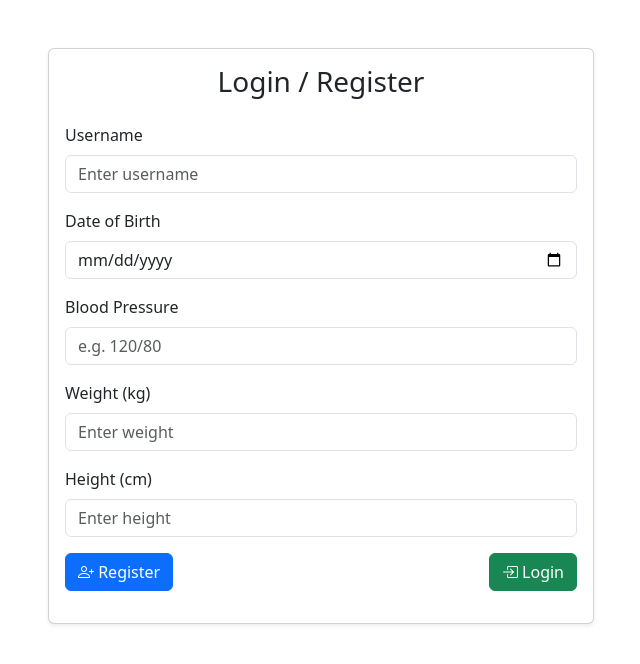
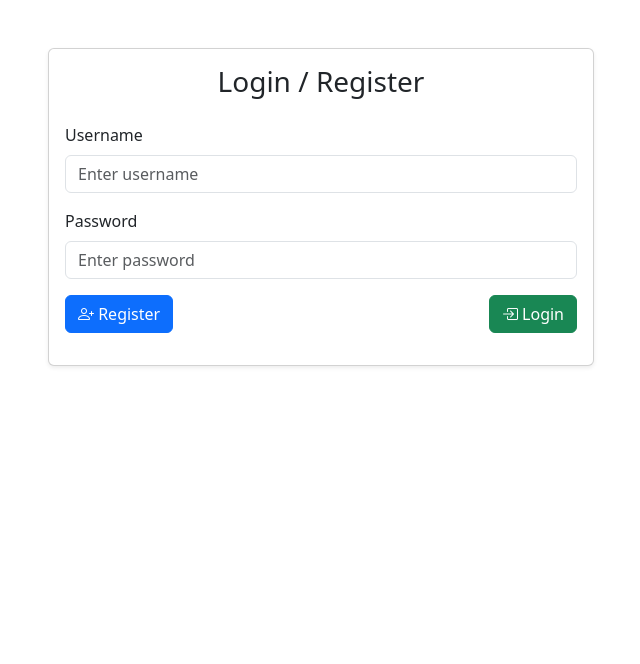
Before and after one commit to saulizar93/health-monitoring-system, an Angular app: page /login in a window 1280 px wide. Before the commit this address led to /. Shown: the top 664 px of the page, without its empty margins (319-959 px from the left). Built offline with nearby package versions, Linux system fonts and the light colour scheme.

Commit message:
functional login & record keeping with indexedDB

```diff
--- a/src/app/app.html
+++ b/src/app/app.html
@@ -1 +1 @@
-<app-login></app-login>
+<router-outlet></router-outlet>
--- a/src/app/app.routes.ts
+++ b/src/app/app.routes.ts
@@ -1,3 +1,9 @@
 import { Routes } from '@angular/router';
+import { LoginComponent } from './components/login/login/login.component';
+import { MetricsComponent } from './components/user-dashboard/metrics.component/metrics.component';
 
-export const routes: Routes = [];
+export const routes: Routes = [
+  { path: '', redirectTo: 'login', pathMatch: 'full' },
+  { path: 'login', component: LoginComponent },
+  { path: 'metrics', component: MetricsComponent },
+];
--- a/src/app/app.ts
+++ b/src/app/app.ts
@@ -4,7 +4,7 @@ import { LoginComponent } from './components/login/login/login.component';
 
 @Component({
   selector: 'app-root',
-  imports: [RouterOutlet, LoginComponent],
+  imports: [RouterOutlet],
   templateUrl: './app.html',
   styleUrl: './app.scss',
 })
--- a/src/app/components/login/login/login.component.html
+++ b/src/app/components/login/login/login.component.html
@@ -1,14 +1,13 @@
 <div class="container mt-5">
-  <!-- Login / Register Form -->
-  <div *ngIf="!currentUser" class="row justify-content-center">
+  <div class="row justify-content-center">
     <div class="col-md-6">
       <div class="card shadow-sm">
         <div class="card-body">
           <h3 class="card-title mb-4 text-center">Login / Register</h3>
 
-          <form (ngSubmit)="login()">
+          <form action="">
             <div class="mb-3">
-              <label class="form-label">Username</label>
+              <label for="" class="form-label">Username</label>
               <input
                 type="text"
                 class="form-control"
@@ -20,45 +19,19 @@
             </div>
 
             <div class="mb-3">
-              <label class="form-label">Date of Birth</label>
-              <input type="date" class="form-control" [(ngModel)]="dob" name="dob" />
-            </div>
-
-            <div class="mb-3">
-              <label class="form-label">Blood Pressure</label>
+              <label for="" class="form-label">Password</label>
               <input
-                type="text"
+                type="password"
                 class="form-control"
-                [(ngModel)]="bloodPressure"
-                name="bloodPressure"
-                placeholder="e.g. 120/80"
-              />
-            </div>
-
-            <div class="mb-3">
-              <label class="form-label">Weight (kg)</label>
-              <input
-                type="number"
-                class="form-control"
-                [(ngModel)]="weight"
-                name="weight"
-                placeholder="Enter weight"
-              />
-            </div>
-
-            <div class="mb-3">
-              <label class="form-label">Height (cm)</label>
-              <input
-                type="number"
-                class="form-control"
-                [(ngModel)]="height"
-                name="height"
-                placeholder="Enter height"
+                [(ngModel)]="password"
+                name="password"
+                placeholder="Enter password"
+                required
               />
             </div>
 
             <div class="d-flex justify-content-between">
-              <button type="button" class="btn btn-primary" (click)="register()">
+              <button tyep="button" class="btn btn-primary" (click)="register()">
                 <i class="bi bi-person-plus"></i> Register
               </button>
               <button type="button" class="btn btn-success" (click)="login()">
@@ -72,22 +45,4 @@
       </div>
     </div>
   </div>
-
-  <!-- Welcome / Signed-in User -->
-  <div *ngIf="currentUser" class="row justify-content-center">
-    <div class="col-md-6">
-      <div class="card shadow-sm text-center">
-        <div class="card-body">
-          <h3 class="card-title mb-3">Welcome, {{ currentUser.name }}!</h3>
-          <p class="mb-3">
-            Your BMI: <strong>{{ currentUser.bmi }}</strong>
-          </p>
-          <button class="btn btn-danger" (click)="signOut()">
-            <i class="bi bi-box-arrow-left"></i> Sign Out
-          </button>
-          <p class="text-success mt-3">{{ message }}</p>
-        </div>
-      </div>
-    </div>
-  </div>
 </div>
--- a/src/app/components/login/login/login.component.ts
+++ b/src/app/components/login/login/login.component.ts
@@ -3,6 +3,7 @@ import { User } from '../../../models/user.model';
 import { DbService } from '../../../services/db.service';
 import { FormsModule } from '@angular/forms';
 import { CommonModule } from '@angular/common';
+import { Router } from '@angular/router';
 
 @Component({
   selector: 'app-login',
@@ -13,19 +14,14 @@ import { CommonModule } from '@angular/common';
 })
 export class LoginComponent {
   username: string = '';
-  dob: string = '';
-  bloodPressure: string = '';
-  weight: number | null = null;
-  height: number | null = null;
+  password = '';
+  message = '';
 
-  currentUser: User | null = null;
-  message: string = '';
-
-  constructor(private dbService: DbService) {}
+  constructor(private dbService: DbService, private router: Router) {}
 
   async register() {
-    if (!this.username) {
-      this.message = 'Username is required!';
+    if (!this.username || !this.password) {
+      this.message = 'Both username and password are required!';
       return;
     }
 
@@ -35,55 +31,40 @@ export class LoginComponent {
       return;
     }
 
-    const bmi = this.calculateBMI(this.weight || 0, this.height || 0);
-
     const newUser: User = {
       name: this.username,
-      dob: this.dob,
-      bloodPressure: this.bloodPressure,
-      weight: this.weight || 0,
-      height: this.height || 0,
-      bmi,
+      password: this.password,
+      dob: '',
+      bloodPressure: '',
+      weight: 0,
+      height: 0,
+      bmi: 0,
     };
+    await this.dbService.addUser(newUser);
 
-    await this.dbService.addUser(newUser);
-    this.currentUser = newUser;
-    this.message = `Registered successfully as ${this.username}`;
-    this.clearForm();
+    this.password = '';
+    this.message = 'Registration successful! You can now log in.';
   }
 
   async login() {
-    if (!this.username) {
-      this.message = 'Username is required!';
+    if (!this.username || !this.password) {
+      this.message = 'Both username and password are required!';
       return;
     }
 
     const user = await this.dbService.getUser(this.username);
-    if (user) {
-      this.currentUser = user;
-      this.message = `Welcome back, ${user.name}`;
-      this.clearForm();
-    } else {
-      this.message = 'User not found. Please register first';
+    if (!user) {
+      this.message = 'User not found. Please register first.';
+      return;
     }
-  }
 
-  signOut() {
-    this.currentUser = null;
-    this.message = 'Signed out successfully!';
-  }
+    if (user.password != this.password) {
+      this.message = 'Incorrect password';
+      return;
+    }
 
-  private calculateBMI(weight: number, height: number): number {
-    if (height <= 0) return 0;
-    const heightInMeters = height / 100;
-    return parseFloat((weight / heightInMeters ** 2).toFixed(2));
-  }
+    this.message = `Welcome back, ${user.name}!`;
 
-  private clearForm() {
-    this.username = '';
-    this.dob = '';
-    this.bloodPressure = '';
-    this.weight = null;
-    this.height = null;
+    this.router.navigate(['/metrics'], { state: { user } });
   }
 }
--- /dev/null
+++ b/src/app/components/user-dashboard/metrics.component/metrics.component.html
@@ -0,0 +1,56 @@
+<div class="container mt-5" *ngIf="user">
+  <div class="card shadow-sm">
+    <div class="card-body">
+      <h3 class="card-title text-center mb-4">Health Metrics</h3>
+
+      <form>
+        <div class="mb-3">
+          <label for="" class="form-label">Date of Birth</label>
+          <input type="date" class="form-control" [(ngModel)]="user.dob" name="dob" />
+        </div>
+
+        <div class="mb-3">
+          <label for="" class="form-label">Blood Pressure</label>
+          <input
+            type="text"
+            class="form-control"
+            [(ngModel)]="user.bloodPressure"
+            name="bloodPressure"
+            placeholder="e.g., 120/80"
+          />
+        </div>
+
+        <div class="mb-3">
+          <label class="form-label">Weight (kg)</label>
+          <input type="number" class="form-control" [(ngModel)]="user.weight" name="weight" />
+        </div>
+
+        <div class="mb-3">
+          <label class="form-label">Height (cm)</label>
+          <input type="number" class="form-control" [(ngModel)]="user.height" name="height" />
+        </div>
+
+        <div class="mb-3">
+          <label class="form-label">BMI</label>
+          <input type="text" class="form-control" [value]="user.bmi" readonly />
+        </div>
+
+        <div class="d-flex justify-content-between">
+          <button type="button" class="btn btn-primary" (click)="save()">
+            <i class="bi bi-save"></i> Save
+          </button>
+
+          <button type="button" class="btn btn-danger" (click)="delete()">
+            <i class="bi bi-trash"></i> Delete Account
+          </button>
+
+          <button type="button" class="btn btn-secondary" (click)="signOut()">
+            <i class="bi bi-box-arrow-left"></i> Sign Out
+          </button>
+        </div>
+      </form>
+
+      <p class="mt-3 text-success">{{ message }}</p>
+    </div>
+  </div>
+</div>
--- /dev/null
+++ b/src/app/components/user-dashboard/metrics.component/metrics.component.ts
@@ -0,0 +1,50 @@
+import { CommonModule } from '@angular/common';
+import { Component } from '@angular/core';
+import { FormsModule } from '@angular/forms';
+import { User } from '../../../models/user.model';
+import { DbService } from '../../../services/db.service';
+import { Router } from '@angular/router';
+
+@Component({
+  selector: 'app-metrics',
+  imports: [CommonModule, FormsModule],
+  templateUrl: './metrics.component.html',
+  styleUrl: './metrics.component.scss',
+})
+export class MetricsComponent {
+  user: User | null = null;
+  message = '';
+
+  constructor(private dBService: DbService, private router: Router) {
+    const nav = this.router.getCurrentNavigation();
+    this.user = nav?.extras.state?.['user'] ?? null;
+
+    if (!this.user) {
+      this.router.navigate(['/login']);
+    }
+  }
+
+  calculateBMI() {
+    if (!this.user) return;
+    const h = this.user.height / 100;
+    this.user.bmi = parseFloat((this.user.weight / (h * h)).toFixed(2));
+  }
+
+  async save() {
+    if (!this.user) return;
+    this.calculateBMI();
+    await this.dBService.updateUser(this.user);
+    this.message = 'Metrics saved successfully';
+  }
+
+  async delete() {
+    if (!this.user) return;
+    await this.dBService.deleteUser(this.user.name);
+    this.message = 'User deleted.';
+    this.router.navigate(['/login']);
+  }
+
+  signOut() {
+    this.router.navigate(['/login']);
+  }
+}
--- a/src/app/models/user.model.ts
+++ b/src/app/models/user.model.ts
@@ -1,5 +1,6 @@
 export interface User {
   name: string;
+  password: string;
   dob: string;
   bloodPressure: string;
   weight: number;
--- a/src/app/services/db.service.ts
+++ b/src/app/services/db.service.ts
@@ -35,4 +35,10 @@ export class DbService {
     const db = await this.dbPromise;
     return db.put('users', user);
   }
+
+  async deleteUser(userOrName: User | string) {
+    const db = await this.dbPromise;
+    const key = typeof userOrName === 'string' ? userOrName : userOrName.name;
+    return db.delete('users', key);
+  }
 }
```
Also changed, not shown: src/app/components/user-dashboard/metrics.component/metrics.component.scss (added).
